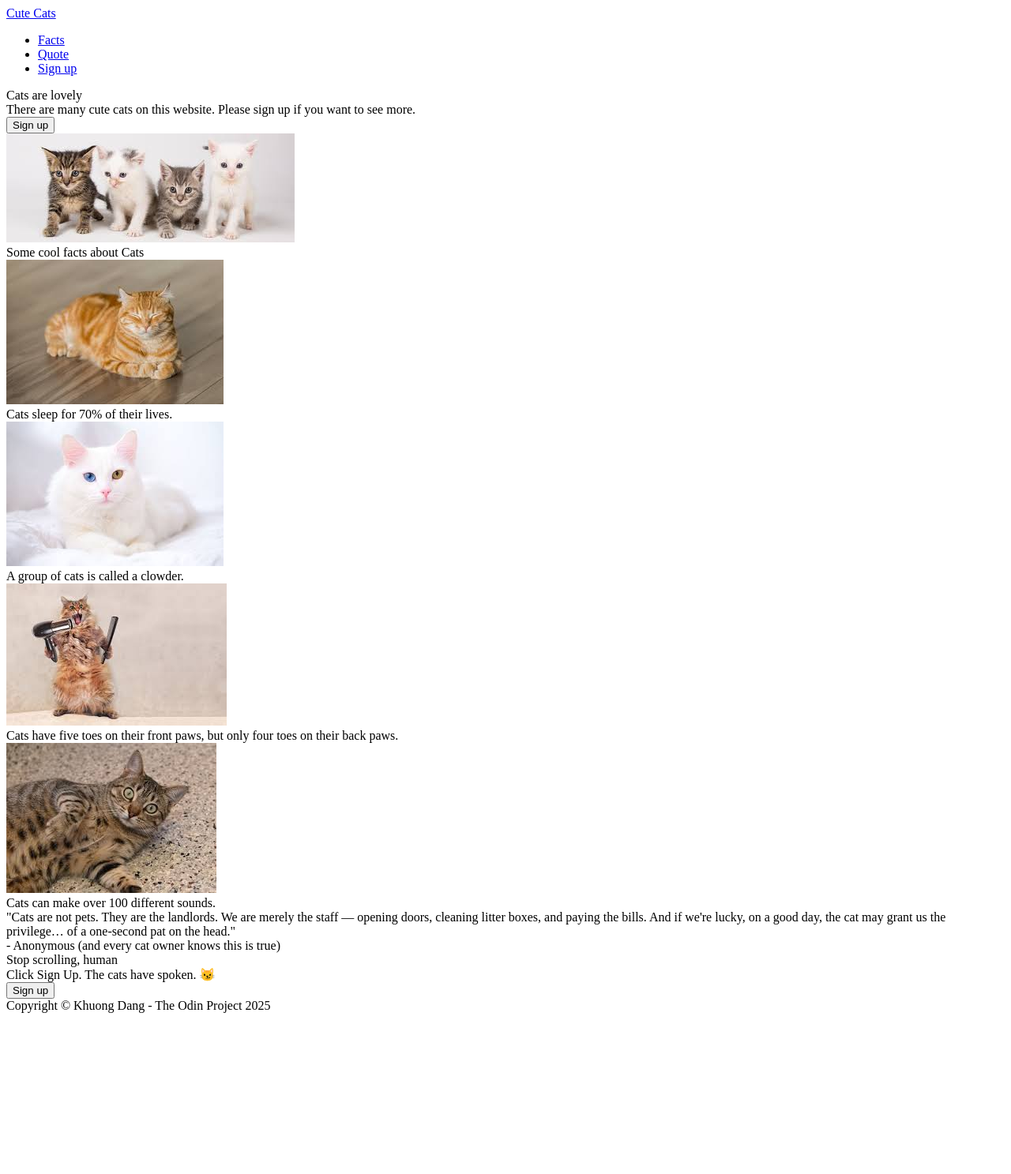
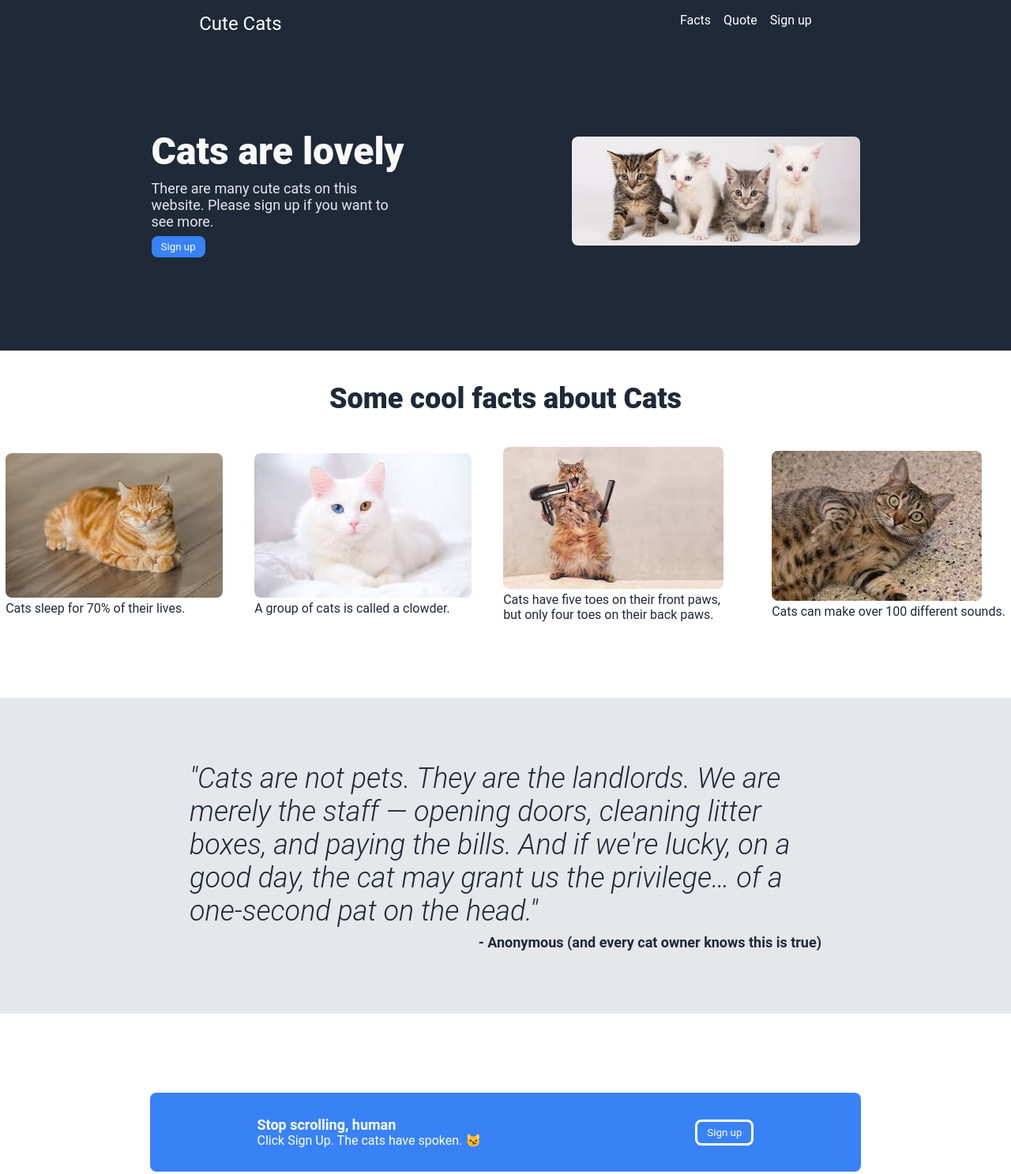
Before and after one commit to Khuong002/odin-landing-page, a plain HTML site: page index.html in a window 1280 px wide. Shown: the top 1487 px of the page at 79% size. Before the commit the page ends 1291 px from the top, so only its background shows below. Drawn offline with Linux system fonts and the light colour scheme.

Commit message:
add full style and flexbox layout

```diff
--- a/index.html
+++ b/index.html
@@ -4,18 +4,18 @@
     <meta charset="UTF-8">
     <meta name="viewport" content="width=device-width, initial-scale=1.0">
     <link rel="stylesheet" href="style.css">
-    <title>My Landing Page</title>
+    <title>We love Cats</title>
 </head>
 <body>
 
     <header>
-        <div><a href="index.html">Cute Cats</a></div>
+        <div class="logo-text"><a href="index.html">Cute Cats</a></div>
 
         <nav class="navigation">
             <ul>
-                <li><a href="#facts">Facts</a></li>
-                <li><a href="#quote">Quote</a></li>
-                <li><a href="#sign-up">Sign up</a></li>
+                <li class="header-link-text"><a href="#facts">Facts</a></li>
+                <li class="header-link-text"><a href="#quote">Quote</a></li>
+                <li class="header-link-text"><a href="#sign-up">Sign up</a></li>
             </ul>
         </nav>
 
@@ -26,8 +26,8 @@
         <section class="hero">
 
             <div class="hero-text">
-                <div>Cats are lovely</div>
-                <div>There are many cute cats on this website. Please sign up if you want to see more.</div>
+                <div class="hero-main-text">Cats are lovely</div>
+                <div class="hero-secondary-text">There are many cute cats on this website. Please sign up if you want to see more.</div>
                 <button>Sign up</button>
             </div>
 
@@ -39,28 +39,42 @@
 
         <section id="facts" class="body-one">
 
-            <div>Some cool facts about Cats</div>
-            <img src="./images/catone.jfif" alt="the yellow cat is relaxing">
-            <div>Cats sleep for 70% of their lives.</div>
-            <img src="./images/cattwo.jfif" alt="a beautiful white cat">
-            <div>A group of cats is called a clowder.</div>
-            <img src="./images/catthree.jfif" alt="a silly cat">
-            <div>Cats have five toes on their front paws, but only four toes on their back paws.</div>
-            <img src="./images/catfour.jfif" alt="a confused cat">
-            <div>Cats can make over 100 different sounds.</div>
-
+            <div class="facts-text">Some cool facts about Cats</div>
+            <div class="pic-container">
+                <div class="pic">
+                    <img src="./images/catone.jfif" alt="the yellow cat is relaxing">
+                    <div class="text">Cats sleep for 70% of their lives.</div>
+                </div>
+                <div class="pic">
+                    <img src="./images/cattwo.jfif" alt="a beautiful white cat">
+                    <div class="text">A group of cats is called a clowder.</div>
+                </div>
+                <div class="pic">
+                    <img src="./images/catthree.jfif" alt="a silly cat">
+                    <div class="text">Cats have five toes on their front paws, but only four toes on their back paws.</div>
+                </div>
+                <div class="pic">
+                    <img src="./images/catfour.jfif" alt="a confused cat">
+                    <div class="text">Cats can make over 100 different sounds.</div>
+                </div>
+            </div>
         </section>
 
         <section id="quote" class="body-two">
-            <div class="quote">"Cats are not pets. They are the landlords. We are merely the staff — opening doors, cleaning litter boxes, and paying the bills. And if we're lucky, on a good day, the cat may grant us the privilege… of a one-second pat on the head."
+            <div class="quote-container">
+                <div class="quote-text">"Cats are not pets. They are the landlords. We are merely the staff — opening doors, cleaning litter boxes, and paying the bills. And if we're lucky, on a good day, the cat may grant us the privilege… of a one-second pat on the head."</div>
+                <div class="author">- Anonymous (and every cat owner knows this is true)</div>
             </div>
-            <div class="author">- Anonymous (and every cat owner knows this is true)</div>
         </section>
 
         <section id="sign-up" class="body-three">
-            <div>Stop scrolling, human</div>
-            <div>Click Sign Up. The cats have spoken. 😼</div>
-            <button>Sign up</button>
+            <div class="body-three-container">
+                <div class="body-three-text">
+                    <div class="call-to-action">Stop scrolling, human</div>
+                    <div>Click Sign Up. The cats have spoken. 😼</div>
+                </div>
+                <button class="body-three-button">Sign up</button>
+            </div>
         </section>
 
     </main>
--- a/style.css
+++ b/style.css
@@ -0,0 +1,177 @@
+* {
+    margin: 0;
+    padding: 0;
+    box-sizing: border-box;
+    font-family: Roboto, sans-serif;
+    color: white;
+}
+
+body {
+    display: flex;
+    flex-direction: column;
+}
+
+main {
+    flex: 1;
+}
+ul {
+    list-style-type: none;
+    margin: 0;
+    padding: 0;
+    display: flex;
+    gap: 16px;
+}
+
+a {
+    text-decoration: none;
+}
+
+header,
+.hero,
+footer {
+    background-color: #1F2937; /* Dark gray background */
+}
+
+.hero-main-text {
+    font-size: 48px;
+    font-weight: 900;
+    color: #F9FAF8; /* Off-white color */
+}
+
+.head-link-text,
+.hero-secondary-text {
+    font-size: 18px;
+    color: #E5E7EB; /* Light gray color */
+}
+
+.logo-text {
+    font-size: 24px;
+    color: #F9FAF8; /* Off-white color */
+}
+
+button {
+    background-color: #3882F6; /* Blue button */
+    color: white;
+}
+
+.facts-text {
+    font-size: 36px;
+    color: #1F2937; /* Dark gray color */
+    font-weight: 900;
+    text-align: center;
+    margin: 40px auto;
+}
+
+.body-two {
+    background-color: #E5E7EB;
+    height: 400px;
+    display: flex;
+    justify-content: center;
+    align-items: center;
+}
+
+.quote-container {
+    display: flex;
+    width: 800px;
+    flex-direction: column;
+    gap: 8px;
+}
+
+.quote-text {
+    font-size: 36px;
+    color: #1F2937;
+    font-weight: 300;
+    font-style: italic;
+    margin: 0 auto;
+}
+
+.author {
+    font-size: 18px;
+    font-weight: 700;
+    color: #1F2937;
+    text-align: right;
+
+}
+header {
+    display: flex;
+    justify-content: space-around;
+    padding-top: 16px;
+}
+
+.hero {
+    display: flex;
+    justify-content: center;
+    align-items: center;
+    height: 400px;
+    gap: 212px;
+}
+
+.hero-secondary-text {
+    width: 320px;
+    margin-top: 8px;
+    margin-bottom: 8px;
+}
+
+button {
+    padding: 6px 12px;
+    border: none;
+    border-radius: 8px;
+}
+
+.text {
+    color: #1F2937;
+}
+
+.pic-container {
+    display: flex;
+    justify-content: center;
+    align-items: center;
+    gap: 40px;
+}
+
+.body-one {
+    height: 400px;
+}
+
+img {
+    border-radius: 8px;
+}
+
+.pic {
+    max-width: 300px;
+}
+
+.body-three {
+    display: flex;
+    justify-content: center;
+    align-items: center;
+    height: 300px;
+}
+
+
+.body-three-container {
+    height: 100px;
+    width: 900px;
+    background-color: #3882F6; /* Blue button */
+    color: white;
+    border-radius: 8px;
+    display: flex;
+    justify-content: space-around;
+    align-items: center;
+}
+
+.call-to-action {
+    font-weight: 700;
+    font-size: 18px;
+}
+
+.body-three-button {
+    border: white solid;
+}
+
+footer {
+    height: 70px;
+    display: flex;
+    justify-content: center;
+    align-items: center;
+}
```
